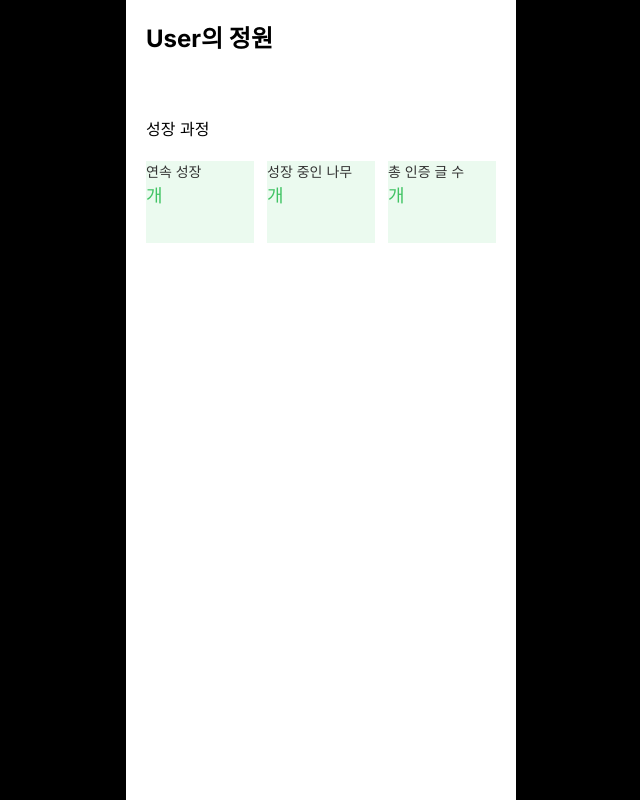
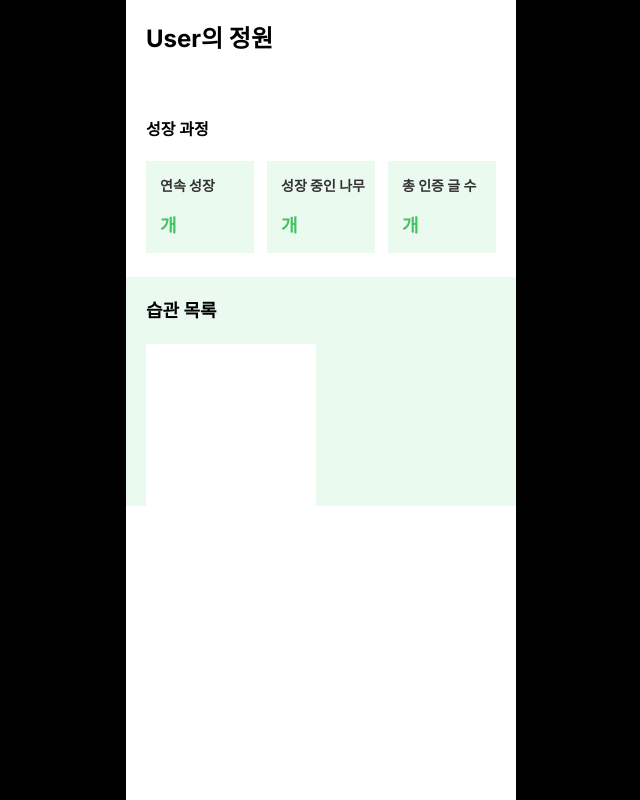
Before and after one commit to goormthon-Univ/2024_BEOTKKOTTHON_TEAM_19_FE, a Next.js app: page /mainHome in a window 1280 px wide. Shown: the whole page, without its empty margins (319-959 px from the left). Built offline with nearby package versions, Linux system fonts and the light colour scheme.

Commit message:
Home 2차 작업

```diff
--- a/package.json
+++ b/package.json
@@ -20,6 +20,6 @@
     "eslint": "^8",
     "eslint-config-next": "14.1.3",
     "postcss": "^8",
-    "tailwindcss": "^3.3.0"
+    "tailwindcss": "^3.4.1"
   }
 }
--- a/src/app/mainHome/page.js
+++ b/src/app/mainHome/page.js
@@ -1,5 +1,7 @@
+"use Client"
 import GrowComponent from "@component/mainHome/growComponents";
 import classes from "./page.module.css";
+import CreateHabit from "@component/mainHome/createHabit";
 
 export default function Home() {
   return (
@@ -12,6 +14,12 @@ export default function Home() {
         <GrowComponent text="성장 중인 나무"/>
         <GrowComponent text="총 인증 글 수"/>
       </div>
+      <div className={classes.habitBox}>
+        <p className={classes.habitText}>습관 목록</p>
+        <div className={classes.createContainer}>
+          <CreateHabit />
+        </div>
+      </div>
     </>
   )
 }
--- a/src/app/mainHome/page.module.css
+++ b/src/app/mainHome/page.module.css
@@ -9,7 +9,7 @@
 .growRecord {
   margin-top: 60px;
   margin-left: 20px;
-
+  font-weight: 700;
   color: black;
 }
 
@@ -18,3 +18,21 @@
   display: flex;
   gap: 13px;
 }
+
+.habitBox {
+  margin-top: 24px;
+  width: 100%;
+  background-color: #EBFAEF;
+  padding-left: 20px;
+}
+
+.habitText {
+  padding-top: 20px;
+  font-size: 18px;
+  color: black;
+  font-weight: 700;
+}
+
+.createContainer {
+  margin-top: 20px;
+}
--- /dev/null
+++ b/src/components/mainHome/createHabit.js
@@ -0,0 +1,7 @@
+import classes from "./createHabit.module.css";
+
+export default function CreateHabit() {
+  return (
+    <div className={classes.createBox}></div>
+  )
+}
--- /dev/null
+++ b/src/components/mainHome/createHabit.module.css
@@ -0,0 +1,13 @@
+.createBox {
+  width: 170px;
+  height: 162px;
+  display: flex;
+  justify-content: center;
+  align-items: center;
+  background-color: white;
+
+  @media (max-width: 390px) {
+    width: 150px;
+    height: 142px;
+  }
+}
--- a/src/components/mainHome/growComponents.module.css
+++ b/src/components/mainHome/growComponents.module.css
@@ -1,15 +1,20 @@
 .conditionBox {
   background-color: #EBFAEF;
   width: 108px;
-  height: 82px;
+  padding-left: 14px;
 }
 
 .conditionText {
   color: #333333;
   font-size: 14px;
+  font-weight: 700;
+  padding-top: 14px;
 }
 
 .conditionNumber {
   color: #41C364;
   font-size: 18px;
+  font-weight: 700;
+  margin-top: 16px;
+  padding-bottom: 14px;
 }
```
Also changed, not shown: src/components/nav/navBar.js (added), 1 other file (tests, documents, lock files or other folders).
